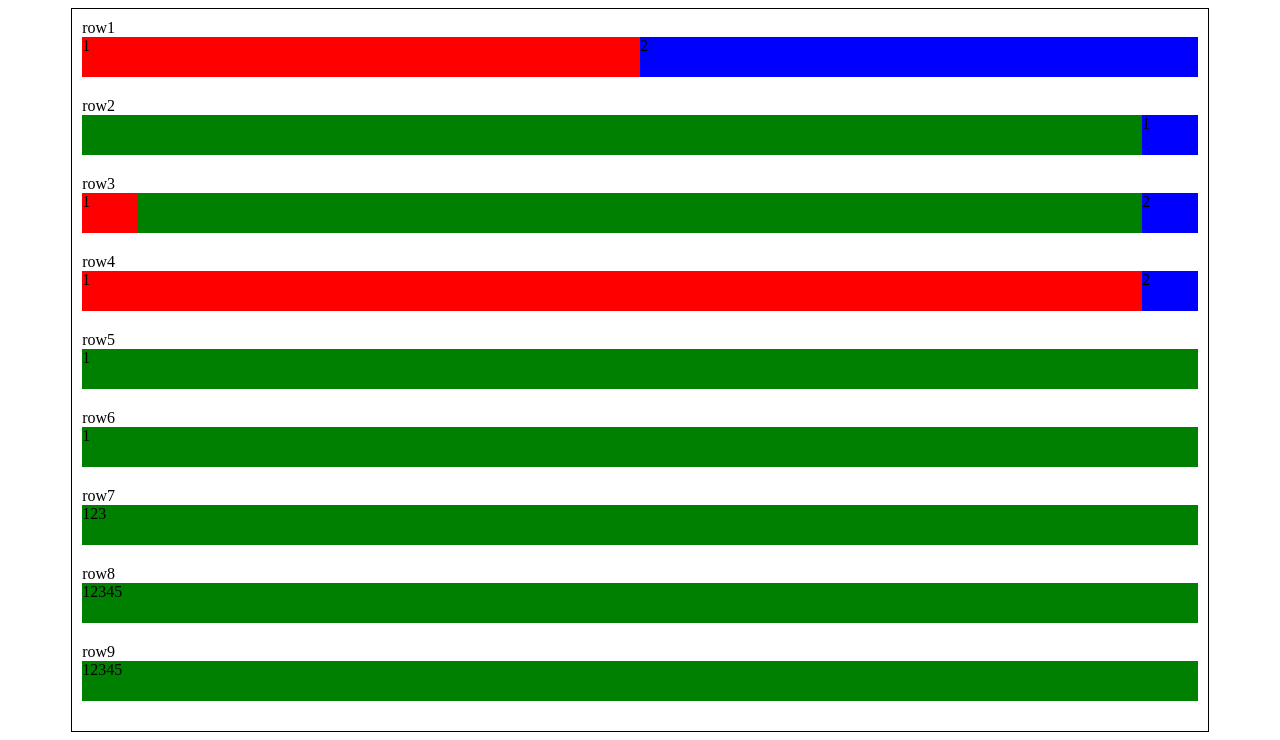
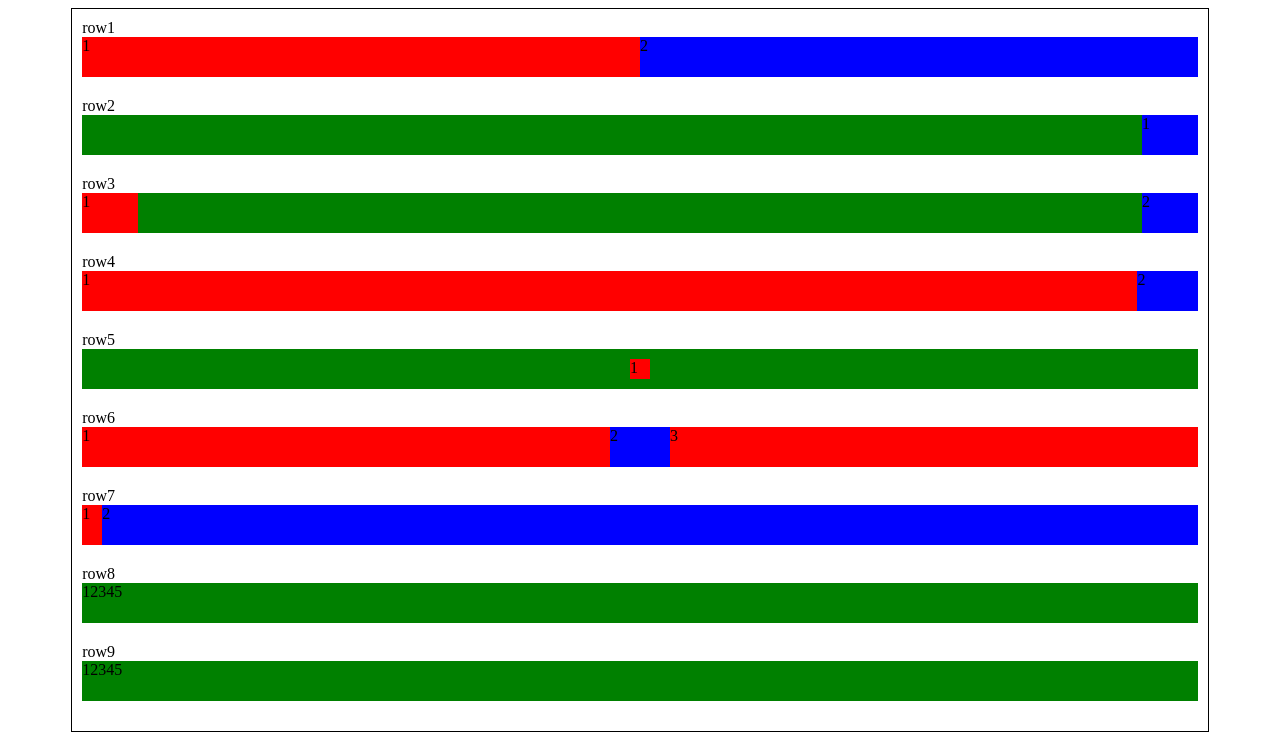
Before and after one commit to SigeMaSig/web-starter, a plain HTML site: page MyProject/HomeWork By jara/LineColor.html in a window 1280 px wide. Drawn offline with Linux system fonts and the light colour scheme.

Commit message:
row 6 finish

```diff
--- a/MyProject/HomeWork By jara/LineColor.html
+++ b/MyProject/HomeWork By jara/LineColor.html
@@ -5,15 +5,6 @@
     <meta name="viewport" content="width=device-width, initial-scale=1.0">
     <title>Document</title>
     <link rel="stylesheet" href="style.css">
-    <style>
-       .row4-item1{
-           width: 95%;
-       }
-       .row4-item2{
-           width: 5%;
-           margin-left: auto;
-       }
-    </style>
 </head>
 <body>
     <div class="container">
@@ -47,21 +38,22 @@
 
         <div>row5
             <div class="flex">
-                <div>1</div>
+                <div class="row5-item1 red">1</div>
             </div>
         </div>
 
         <div>row6
             <div class="flex">
-                <div>1</div>
+                <div class="row6-item1 red">1</div>
+                <div class="row6-item2 blue">2</div>
+                <div class="row6-item3 red">3</div>
             </div>
         </div>
 
         <div>row7
-            <div class="flex">
-                <div>1</div>
-                <div>2</div>
-                <div>3</div>
+            <div class="flex row7">
+                <div class="row7-item1 red">1</div>
+                <div class="row7-item2 blue">2</div>
             </div>
         </div>
 
--- a/MyProject/HomeWork By jara/style.css
+++ b/MyProject/HomeWork By jara/style.css
@@ -27,6 +27,42 @@
     width: 5%;
     margin-left: auto;
 }
+.row4-item1{
+    flex-grow: 20;
+}
+.row4-item2{
+    flex-grow: 1;
+}
+.row5-item1{
+    margin-left: auto;
+    margin-right: auto;
+    margin-top: 10px;
+    margin-bottom: 10px;
+    width: 20px;
+}
+.row6-item1{
+    margin-right: auto;
+    flex-grow: 10;
+}
+.row6-item2{
+    margin-left: auto;
+    margin-right: auto;
+    flex-grow: 1;
+}
+.row6-item3{
+    margin-left: auto;
+    flex-grow: 10;
+}
+.row7-item1{
+    margin-right: auto;
+    width: 20px;
+}
+.row7-item2{
+    margin-left: auto;
+    margin-right: auto;
+    flex-grow: 1;
+
+}
 .red{
     background-color: red;
 }
```
